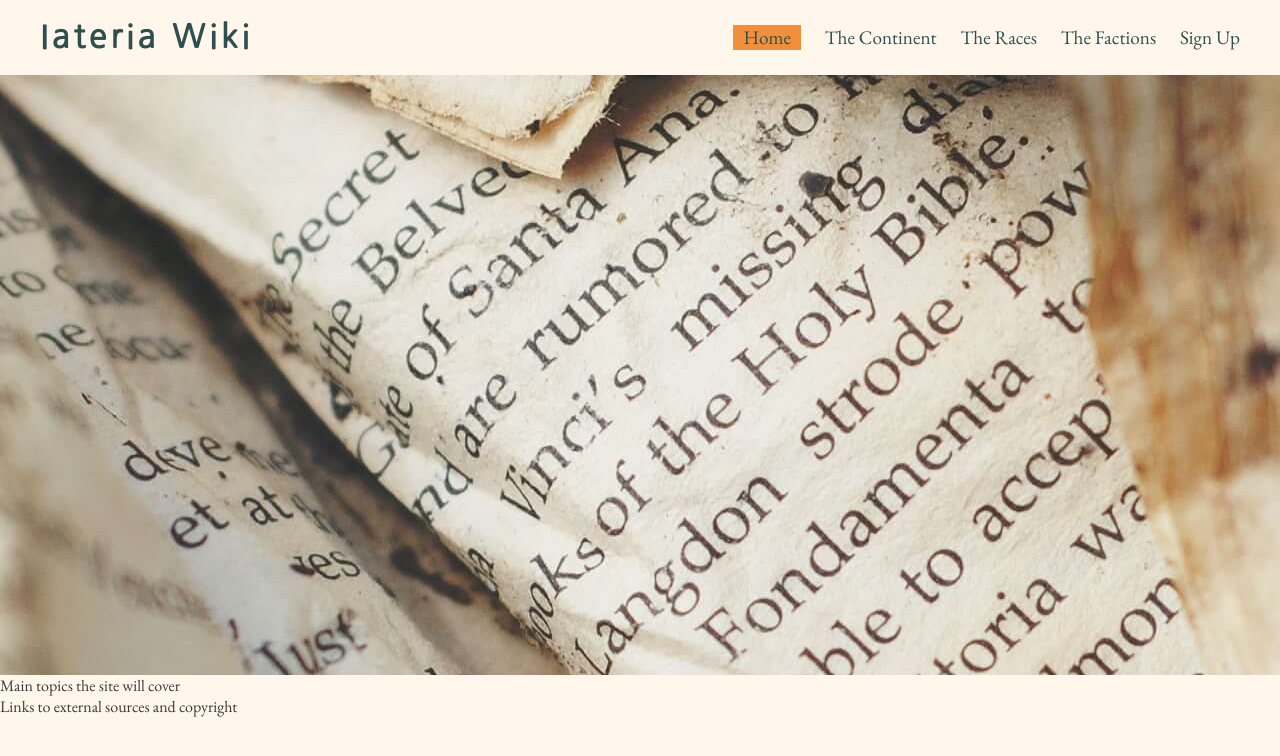
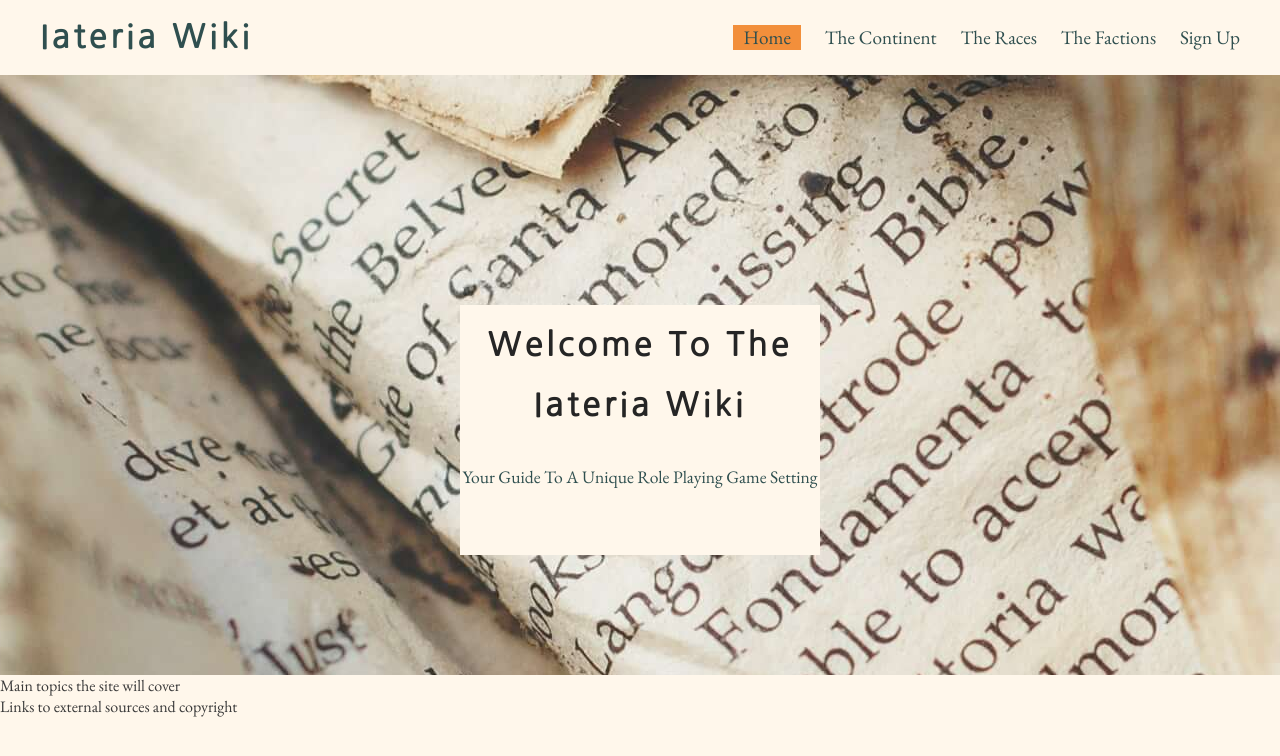
Before and after one commit to oljung/portfolio-project-one, a plain HTML site: page index.html in a window 1280 px wide. Drawn offline with nearby package versions, Linux system fonts and the light colour scheme.

Commit message:
feat: styling for the cover text

```diff
--- a/assets/css/style.css
+++ b/assets/css/style.css
@@ -81,3 +81,30 @@ header {
 
     background: url(../images/iateria-hero.jpg) no-repeat center center;
 }
+
+#cover-text {
+    font-family: 'Nanum Gothic', sans-serif;
+    text-transform: capitalize;
+    width: 360px;
+    height: 250px;
+    background-color: #FFF7EB;
+    color: #2F4F4F;
+    /* Solution found on stack overflow, this centers the cover-text div on the x-axis*/
+    position: absolute;
+    left: 50%;
+    bottom: 20%;
+    transform: translate(-50%, 0);
+
+    text-align: center;
+    margin-top: 20px;
+}
+#cover-text h2, #cover-text h3 {
+    margin-top: 20px;
+    font-size: 200%;
+}
+
+#cover-text p {
+    margin-top: 40px;
+    font-family: 'EB Garamond', serif;
+    font-size: 110%;
+}
```
